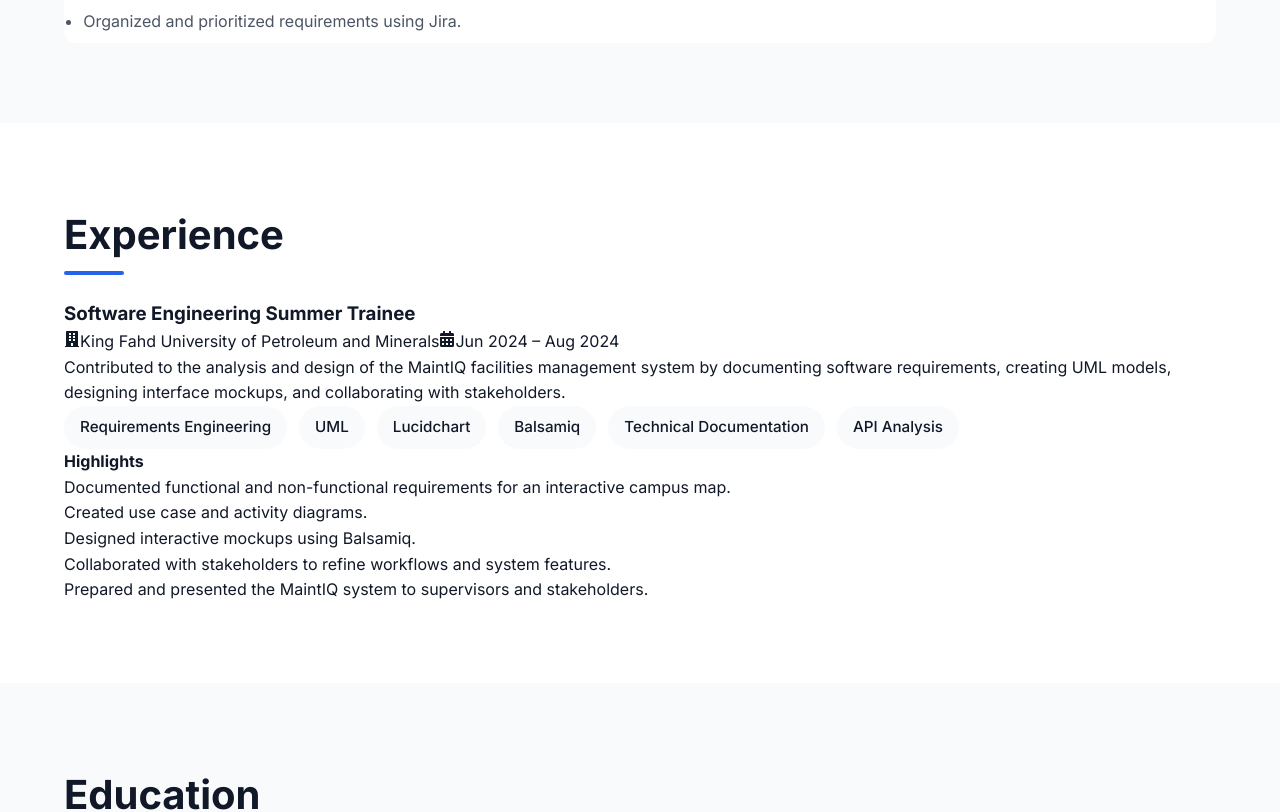
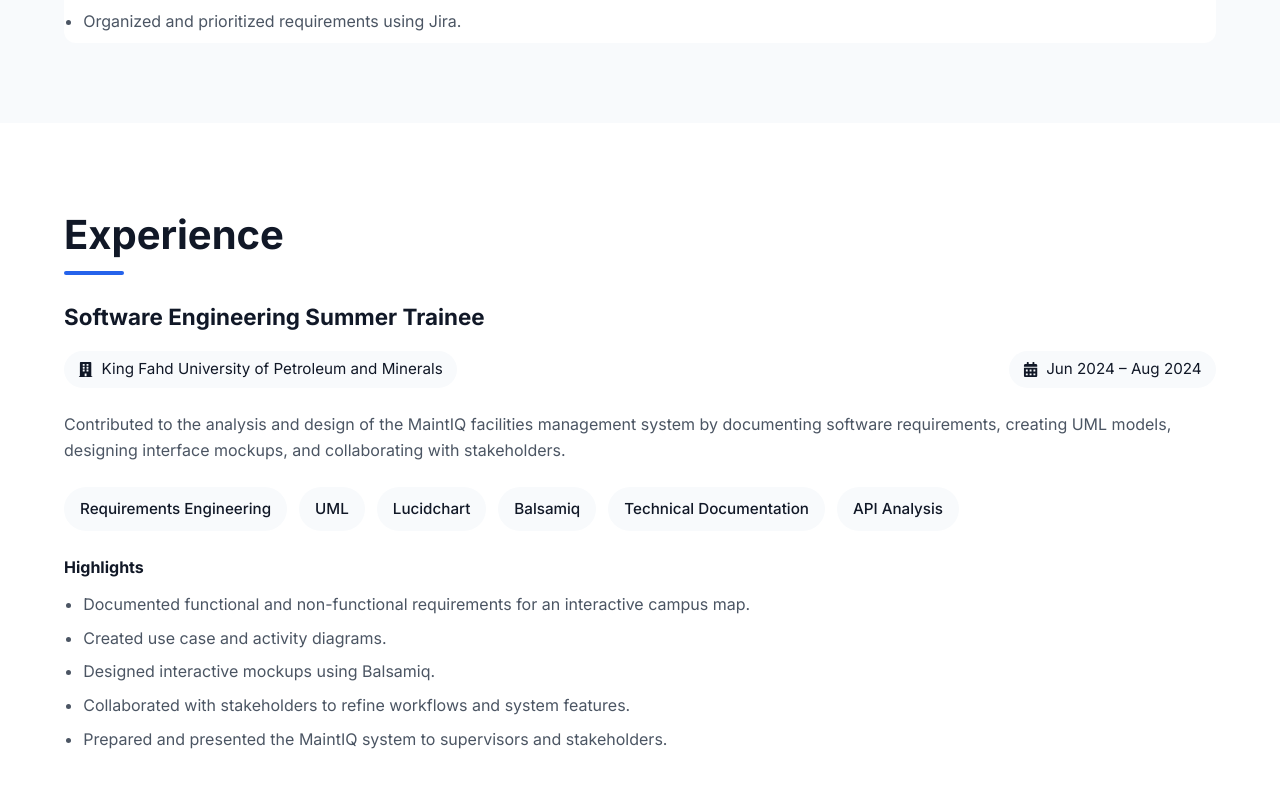
Before and after one commit to TurkiCodes/portfolio, a React (Vite) app: page / in a window 1280 px wide. Shown: the part 2561-3373 px from the top of the page. Built offline with nearby package versions, Linux system fonts and the light colour scheme.

Commit message:
polish experience

```diff
--- a/src/styles/experience.css
+++ b/src/styles/experience.css
@@ -0,0 +1,78 @@
+#experience {
+    background: var(--color-background);
+}
+.experience-grid {
+    display: grid;
+    gap: 2rem;
+}
+.experience-card {
+    background: white;
+
+    padding: var(--card-padding);
+
+    border-radius: var(--border-radius);
+
+    box-shadow: var(--box-shadow);
+
+    transition: var(--transition);
+}
+.experience-card:hover {
+    transform: translateY(-6px);
+}
+.experience-header {
+    margin-bottom: 1.5rem;
+}
+.experience-header h3 {
+    font-size: 1.4rem;
+
+    margin-bottom: 1rem;
+}
+.experience-meta {
+    display: flex;
+
+    justify-content: space-between;
+
+    align-items: center;
+
+    flex-wrap: wrap;
+
+    gap: 1rem;
+}
+.experience-company,
+.experience-period {
+    display: inline-flex;
+
+    align-items: center;
+
+    gap: .5rem;
+
+    padding: .4rem .9rem;
+
+    background: var(--color-surface);
+
+    border-radius: 999px;
+
+    font-size: .95rem;
+}
+
+.experience-description {
+    color: var(--color-text-secondary);
+
+    margin-bottom: 1.5rem;
+}
+.experience-highlights {
+    margin-top: 1.5rem;
+}
+.experience-highlights h4 {
+    margin-bottom: .75rem;
+}
+.experience-highlights ul {
+    list-style: disc;
+
+    padding-left: 1.2rem;
+
+    color: var(--color-text-secondary);
+}
+.experience-highlights li {
+    margin-bottom: .5rem;
+}
```
